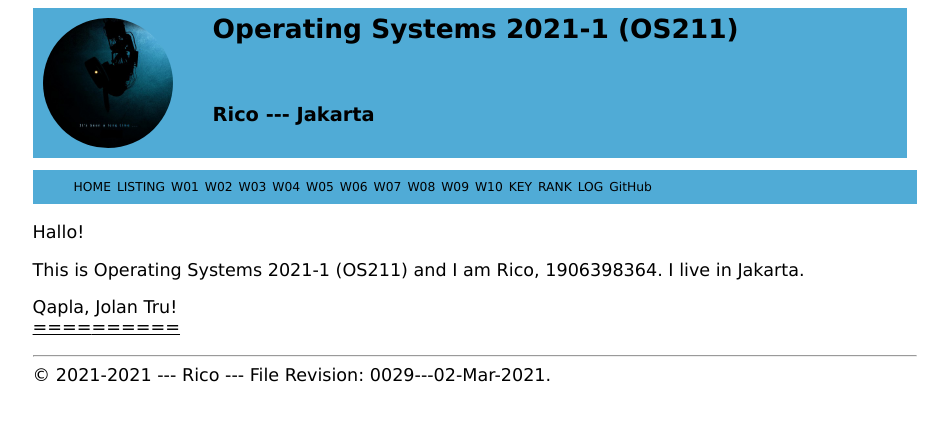
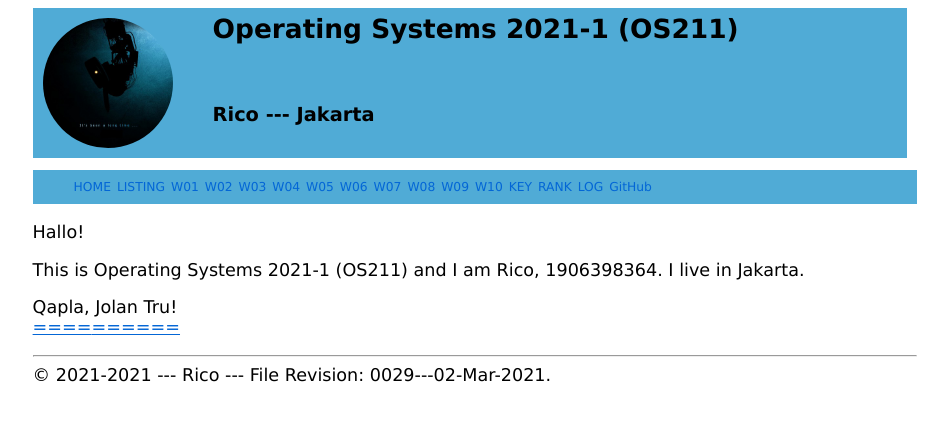
Before and after one commit to azricot/os211, a Jekyll site: the page built from index.md, in a window 1280 px wide. Shown: the top 421 px of the page, without its empty margins (165-1113 px from the left). Built offline with Jekyll 4.4.1, drawn with Linux system fonts in a browser that asks for light colours.

Commit message:
update some colors

```diff
--- a/assets/css/style.css
+++ b/assets/css/style.css
@@ -27,7 +27,7 @@
 }
 
 .container a {
-  color: black;
+  color: #0366d6;
 }
 
 .container a:hover {
```
